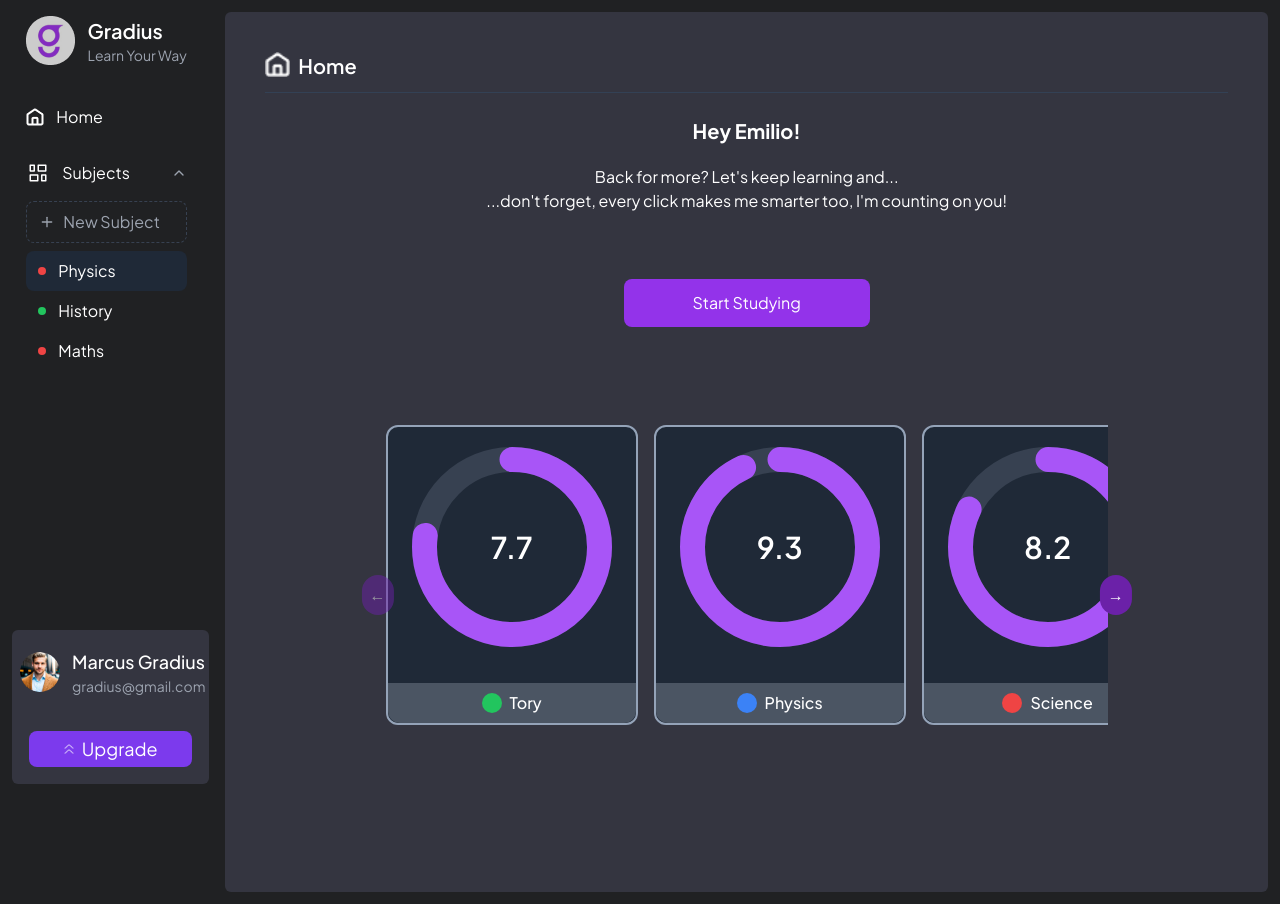
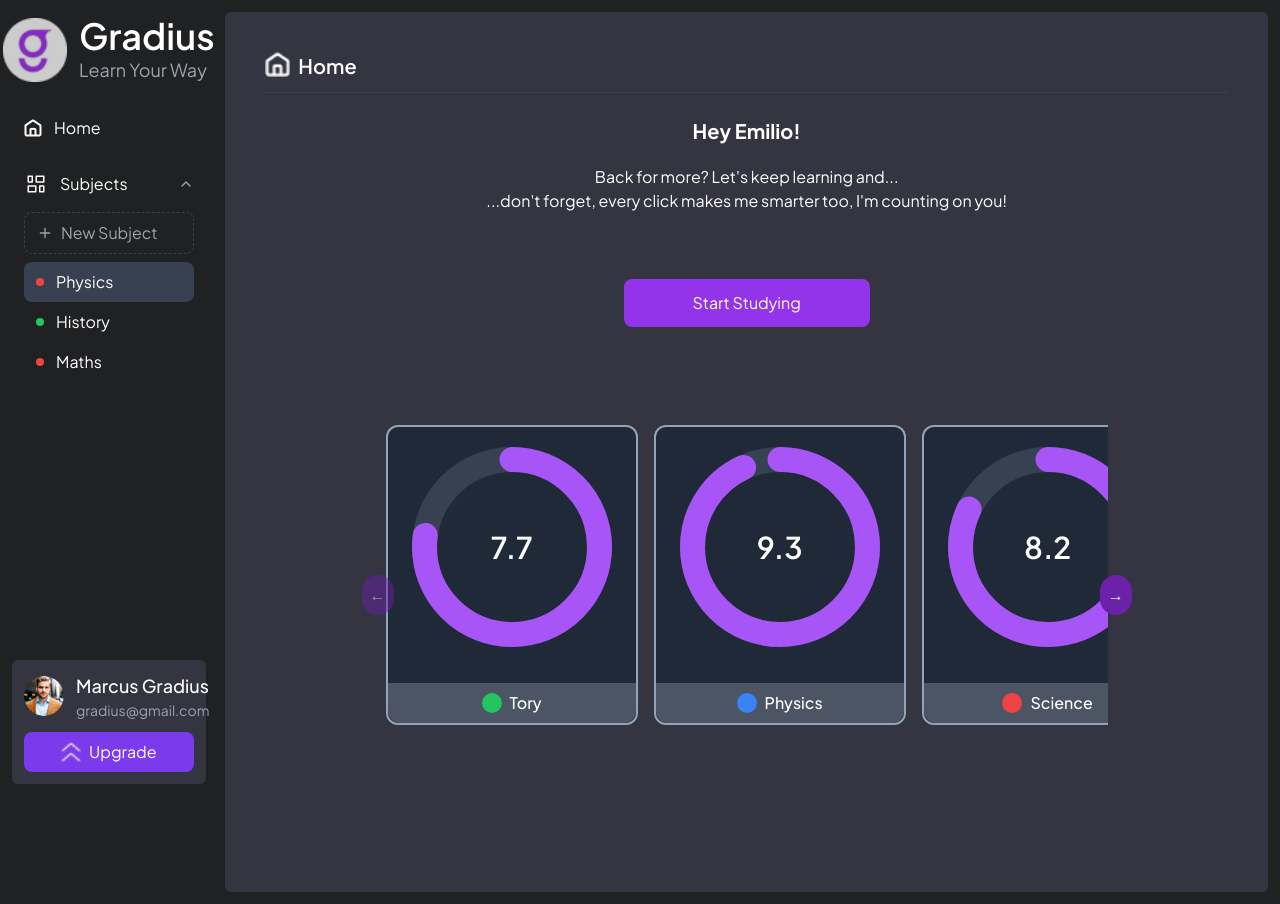
Before and after one commit to Dr-AddictStein/gradius-platform, a React (Vite) app: page /dashboard in a window 1280 px wide. Built offline with nearby package versions, Linux system fonts and the light colour scheme.

Commit message:
done-for-today

```diff
--- a/src/Component/Sidebar.tsx
+++ b/src/Component/Sidebar.tsx
@@ -1,5 +1,5 @@
 import React from "react";
-import { Home, BookOpen, Plus, ChevronDown, ArrowUpRight } from "lucide-react";
+import { ChevronDown, Plus } from "lucide-react";
 import logo from "../../public/logo.png";
 import homeIcon from "../../public/homeIcon.png";
 import subjectIcon from "../../public/subjectIcon.png";
@@ -23,14 +23,14 @@ const Sidebar = () => {
     red: "bg-red-500",
     green: "bg-green-500",
     blue: "bg-blue-500",
-    // add more colors as needed
   };
+
   const [isSubjectsOpen, setIsSubjectsOpen] = React.useState(true);
 
   const subjects: Subject[] = [
-    { id: '1', name: 'Physics', isActive: true, color: 'red' },
-    { id: '2', name: 'History', isActive: false, color: 'green' },
-    { id: '3', name: 'Maths', isActive: false, color: 'red' },
+    { id: "1", name: "Physics", isActive: true, color: "red" },
+    { id: "2", name: "History", isActive: false, color: "green" },
+    { id: "3", name: "Maths", isActive: false, color: "red" },
   ];
 
   const user: User = {
@@ -40,36 +40,34 @@ const Sidebar = () => {
   };
 
   return (
-    <div className="w-full h-screen px-1 py-4 flex flex-col justify-center items-center">
+    <div className="fixed left-0 top-0 h-screen w-[17%]  px-3 py-4 flex flex-col justify-between ">
+      <div className="flex flex-col justify-between items-center h-full w-full">
+
       {/* Logo */}
-      <div className="flex items-center gap-3 mb-8 w-[90%] justify-center">
-        <img
-          src={logo}
-          alt="Gradius Logo"
-          className="w-[49px] h-[49px] rounded"
-        />
+      <div className=" w-full flex justify-center items-center gap-3 mb-6">
+        <img src={logo} alt="Gradius Logo" className="w-16 h-16 rounded" />
         <div>
-          <h1 className="font-semibold text-xl">Gradius</h1>
-          <p className="text-sm text-gray-400">Learn Your Way</p>
+          <h1 className="font-semibold text-4xl text-white">Gradius</h1>
+          <p className="text-lg text-gray-400">Learn Your Way</p>
         </div>
       </div>
 
       {/* Navigation */}
-      <nav className="flex-1 w-[90%]">
+      <nav className="w-full flex-1 justify-center items-center">
         {/* Home */}
-        <div className="flex items-center gap-3 px-3 py-2 rounded-lg mb-4 hover:bg-gray-800 cursor-pointer">
-          <img src={homeIcon} alt="" />
+        <div className="flex items-center gap-3 px-3 py-2 rounded-lg mb-4 hover:bg-gray-700 cursor-pointer text-white">
+          <img src={homeIcon} alt="Home" />
           <span>Home</span>
         </div>
 
         {/* Subjects */}
         <div className="mb-4">
           <div
-            className="flex items-center justify-between px-3 py-2 cursor-pointer"
+            className="flex items-center justify-between px-3 py-2 cursor-pointer text-white"
             onClick={() => setIsSubjectsOpen(!isSubjectsOpen)}
           >
             <div className="flex items-center gap-3">
-              <img src={subjectIcon} alt="" />
+              <img src={subjectIcon} alt="Subjects" />
               <span>Subjects</span>
             </div>
             <ChevronDown
@@ -83,17 +81,17 @@ const Sidebar = () => {
           {isSubjectsOpen && (
             <div className="mt-2">
               {/* New Subject Button */}
-              <div className="mx-3 mb-2 px-3 py-2 border border-dashed border-gray-700 rounded-lg flex items-center gap-2 cursor-pointer hover:bg-gray-800">
-                <Plus size={16} className="text-gray-400" />
-                <span className="text-gray-400">New Subject</span>
+              <div className="mx-3 mb-2 px-3 py-2 border border-dashed border-gray-700 rounded-lg flex items-center gap-2 cursor-pointer hover:bg-gray-700 text-gray-400">
+                <Plus size={16} />
+                <span>New Subject</span>
               </div>
 
               {/* Subject List */}
               {subjects.map((subject) => (
                 <div
                   key={subject.id}
-                  className={`flex items-center gap-3 px-3 py-2 rounded-lg mx-3 cursor-pointer ${
-                    subject.isActive ? "bg-gray-800" : "hover:bg-gray-800"
+                  className={`flex items-center gap-3 px-3 py-2 rounded-lg mx-3 cursor-pointer text-white ${
+                    subject.isActive ? "bg-gray-700" : "hover:bg-gray-700"
                   }`}
                 >
                   <div className={`w-2 h-2 rounded-full ${colorMap[subject.color]}`} />
@@ -106,30 +104,21 @@ const Sidebar = () => {
       </nav>
 
       {/* User Profile */}
-      <div className=" w-full flex justify-end h-[20%]">
-        <div className=" bg-[#343540] rounded-[6px] w-full ml-2 h-full flex flex-col justify-around items-center px-2">
-          <div className="flex items-center gap-3 ">
-            <img
-              src={user.avatar}
-              alt={user.name}
-              className="w-10 rounded-full"
-            />
-            <div className="">
-              <h3 className="text-sm sm:text-lg font-medium">{user.name}</h3>
-              <p className="text-xs sm:text-sm text-gray-400">{user.email}</p>
-            </div>
+      <div className="w-full bg-[#343540] rounded-md p-3 flex flex-col items-center gap-3">
+        <div className="flex items-center gap-3">
+          <img src={user.avatar} alt={user.name} className="w-10 h-10 rounded-full" />
+          <div>
+            <h3 className="text-sm sm:text-lg font-medium text-white">{user.name}</h3>
+            <p className="text-xs sm:text-sm text-gray-400">{user.email}</p>
           </div>
+        </div>
 
-          {/* Upgrade Button */}
-          <button className="w-[90%] py-1 bg-violet-600 hover:bg-violet-700 rounded-lg flex items-center justify-center gap-2">
-            <img
-              src={upgradeIcon}
-              alt="Gradius Logo"
-              className="w-[10px] h-[10px]"
-            />
-            <span className="text-sm sm:text-lg">Upgrade</span>
-          </button>
-        </div>
+        {/* Upgrade Button */}
+        <button className="w-full py-2 bg-violet-600 hover:bg-violet-700 rounded-lg flex items-center justify-center gap-2 text-white">
+          <img src={upgradeIcon} alt="Upgrade" className="w-5 h-5" />
+          <span>Upgrade</span>
+        </button>
+      </div>
       </div>
     </div>
   );
```
